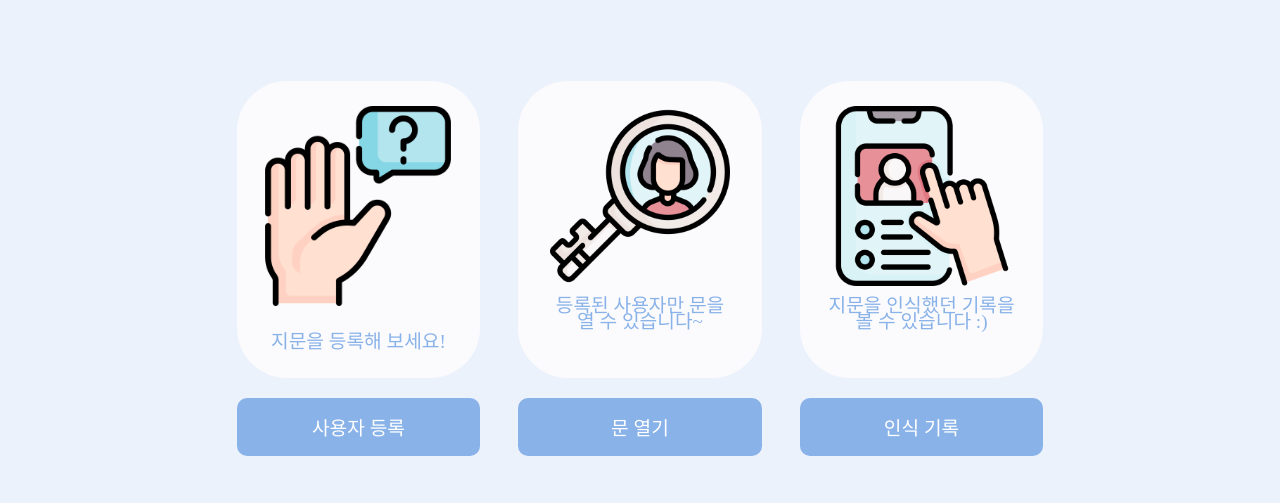
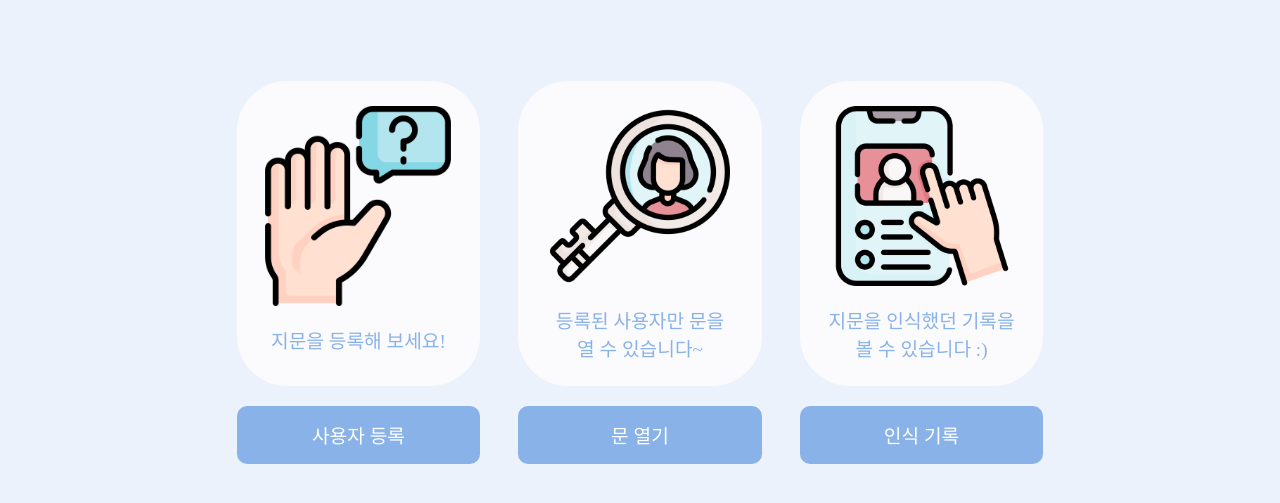
Before and after one commit to wwwxsv19/Dr.smoos, a plain HTML site: page templates/index.html in a window 1280 px wide. Shown: the part 81-584 px from the top of the page. Drawn offline with Linux system fonts and the light colour scheme; a web font is replaced by a local one.

Commit message:
chore : 불필요한 css 삭제

```diff
--- a/templates/index.html
+++ b/templates/index.html
@@ -92,10 +92,6 @@
             color: #FFFFFF;
             cursor: pointer;
         }
-
-        p {
-            line-height: 0.5px;
-        }
     </style>
 </head>
 
```
